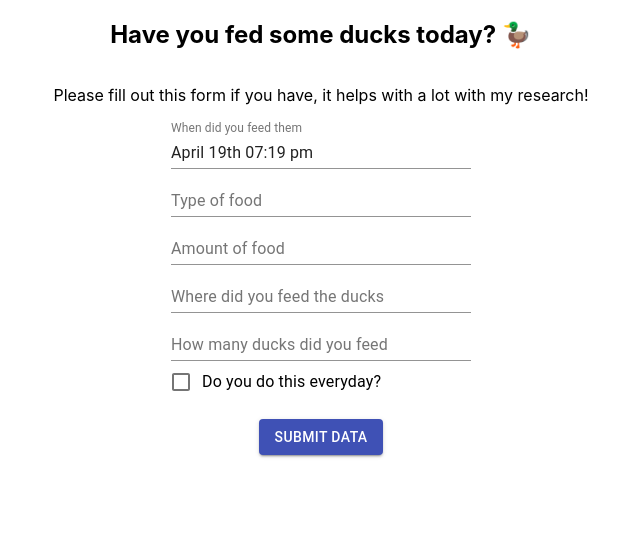
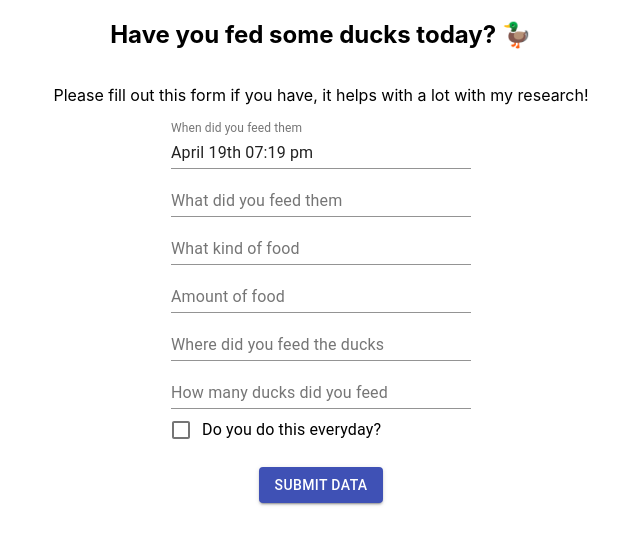
Before and after one commit to al-rosenthal/DuckFrontEnd, a React (Create React App) app: page / in a window 1280 px wide. Shown: the top 544 px of the page, without its empty margins (319-959 px from the left). Built offline with nearby package versions, Linux system fonts and the light colour scheme.

Commit message:
added food input, moved snack bar

```diff
--- a/src/components/DuckForm.js
+++ b/src/components/DuckForm.js
@@ -18,6 +18,7 @@ export default class DuckForm extends React.Component {
 		super();
 		this.state = {
 			feedingTime: moment(),
+			food: '',
 			foodType: '',
 			foodAmount: '',
 			location: '',
@@ -120,6 +121,7 @@ export default class DuckForm extends React.Component {
 	render() {
 		const {
 			feedingTime,
+			food,
 			foodType,
 			foodAmount,
 			location,
@@ -151,7 +153,17 @@ export default class DuckForm extends React.Component {
 						/>
 					</FormControl>
 					<FormControl>
-						<InputLabel htmlFor='food-type'>Type of food</InputLabel>
+						<InputLabel htmlFor='food'>What did you feed them</InputLabel>
+						<Input
+							id='food'
+							value={food}
+							name={'food'}
+							onChange={this.handleChange}
+							required
+						/>
+					</FormControl>
+					<FormControl>
+						<InputLabel htmlFor='food-type'>What kind of food</InputLabel>
 						<Input
 							id='food-type'
 							value={foodType}
@@ -225,7 +237,7 @@ export default class DuckForm extends React.Component {
 
 				<Snackbar
 					anchorOrigin={{
-						vertical: 'bottom',
+						vertical: 'top',
 						horizontal: 'center',
 					}}
 					open={openSnack}
```
